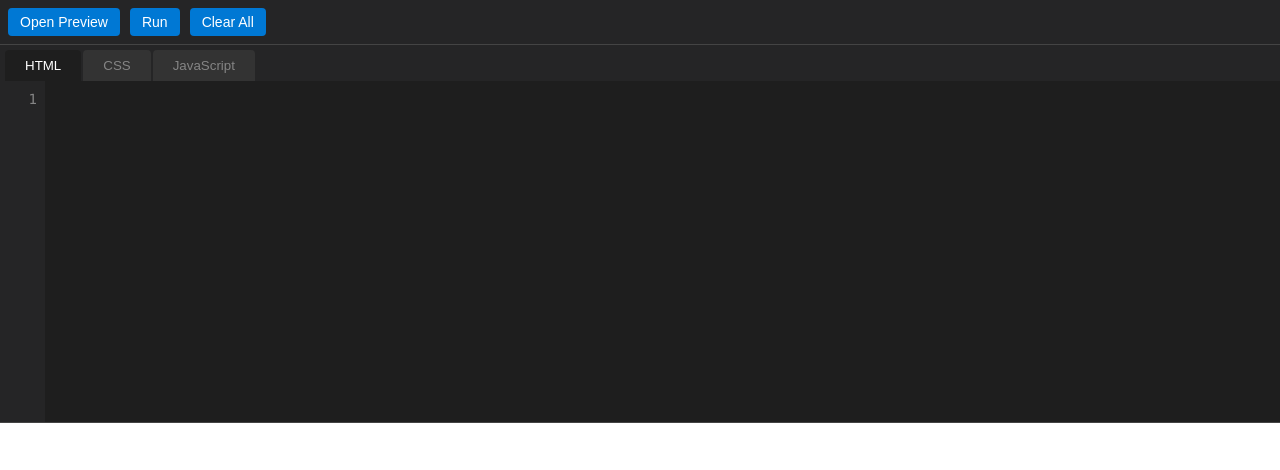
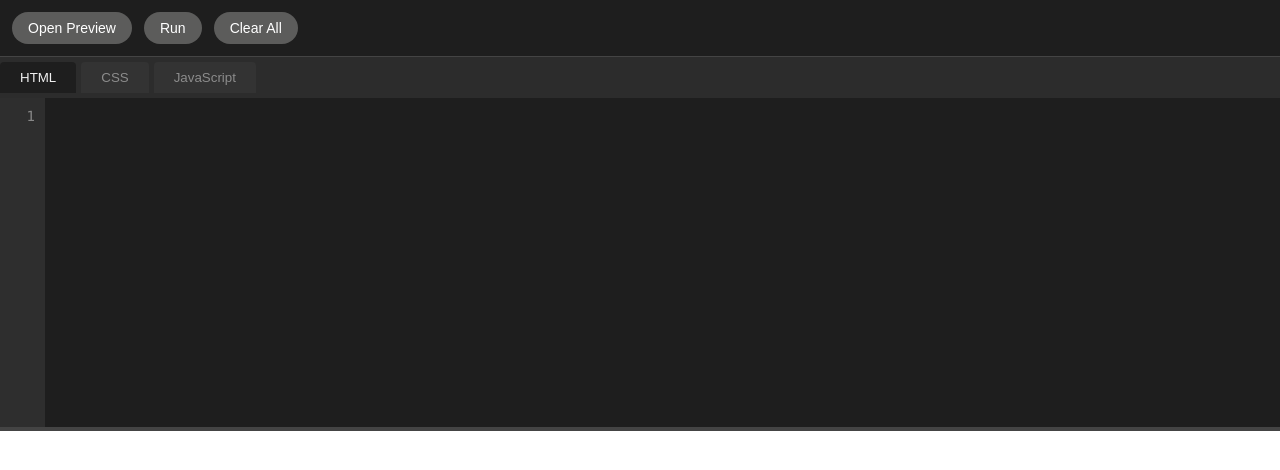
Before and after one commit to Patheticcs/HTML-Viewer, a plain HTML site: page index.html in a window 1280 px wide. Drawn offline with Linux system fonts and the light colour scheme.

Commit message:
Update index.html

```diff
--- a/index.html
+++ b/index.html
@@ -3,7 +3,13 @@
   <head>
     <meta charset="UTF-8">
     <meta name="viewport" content="width=device-width, initial-scale=1.0">
-    <title>Tabbed Code Editor</title>
+    <title>Synprev</title>
+    <meta name="description" content="Synprev simplifies web development by providing a real-time preview of HTML, CSS, and JavaScript code, helping both beginners and experienced developers experiment, learn, and troubleshoot with ease. Join us for a faster, smoother development experience.">
+    <meta property="og:title" content="Pathetic">
+    <meta property="og:image" content="/favicon">
+    <meta property="og:type" content="website">
+    <meta property="og:site_name" content="Synprev">
+    <meta property="og:locale" content="en_US">
     <style>
       * {
         box-sizing: border-box;
@@ -12,21 +18,42 @@
       }
 
       body {
-        font-family: Arial, sans-serif;
+        font-family: 'Segoe UI', Tahoma, Geneva, Verdana, sans-serif;
+        background: #1e1e1e;
+        color: #f1f1f1;
         height: 100vh;
         display: flex;
         flex-direction: column;
         overflow: hidden;
-        background: #1e1e1e;
-        color: white;
       }
 
       .toolbar {
-        padding: 8px;
         display: flex;
-        gap: 10px;
+        gap: 12px;
+        padding: 12px;
         border-bottom: 1px solid #444;
-        background: #252526;
+        align-items: center;
+        justify-content: flex-start;
+      }
+
+      .action-button {
+        padding: 8px 16px;
+        background-color: #5c5c5b;
+        color: white;
+        border: none;
+        border-radius: 100px;
+        cursor: pointer;
+        font-size: 14px;
+        transition: all 0.2s ease-in;
+      }
+
+      .action-button:hover {
+        background-color: #242424;
+      }
+
+      .action-button:active {
+        background: #5c5c5b;
+        transform: scale(0.98);
       }
 
       .main-content {
@@ -34,69 +61,69 @@
         flex-direction: column;
         flex: 1;
         overflow: hidden;
+        height: calc(100vh - 60px);
       }
 
       .code-section {
-        height: 50%;
-        position: relative;
-        background: #1e1e1e;
         display: flex;
         flex-direction: column;
-        min-height: 200px;
-        border-bottom: 1px solid #444;
+        flex: 1;
+        overflow: hidden;
+        border-bottom: 2px solid #444;
       }
 
       .tab-buttons {
         display: flex;
-        background: #252526;
-        padding: 5px 5px 0 5px;
+        background: #2c2c2c;
+        padding: 5px 0;
         overflow-x: auto;
         scrollbar-width: thin;
       }
 
       .tab-button {
+        background: #333;
+        color: #8c8c8c;
         padding: 8px 20px;
-        background: #333;
+        margin-right: 5px;
         border: none;
-        color: #858585;
+        border-radius: 4px 4px 0 0;
         cursor: pointer;
-        margin-right: 2px;
-        border-top-left-radius: 4px;
-        border-top-right-radius: 4px;
         white-space: nowrap;
+        transition: background 0.2s, color 0.2s;
       }
 
       .tab-button.active {
         background: #1e1e1e;
-        color: white;
+        color: #f0f0f0;
+      }
+
+      .tab-button:hover {
+        background: #444;
       }
 
       .editor-container {
+        display: flex;
         flex: 1;
         position: relative;
-        display: flex;
-        overflow: hidden;
       }
 
       .line-numbers {
-        padding: 10px 8px;
-        background: #252526;
-        color: #858585;
+        background-color: #2e2e2e;
+        color: #888;
         font-family: 'Consolas', monospace;
         font-size: 14px;
+        padding: 10px;
         text-align: right;
         user-select: none;
         min-width: 45px;
-        overflow-y: hidden;
       }
 
       textarea {
         flex: 1;
-        padding: 10px;
+        padding: 12px;
         font-family: 'Consolas', monospace;
         font-size: 14px;
-        line-height: 1.5;
-        color: #ffffff;
+        color: white;
         background: #1e1e1e;
         border: none;
         resize: none;
@@ -104,7 +131,7 @@
         white-space: pre;
         overflow-y: auto;
         scrollbar-width: thin;
-        scrollbar-color: #444 #1e1e1e;
+        transition: background 0.3s ease;
       }
 
       textarea::-webkit-scrollbar {
@@ -128,33 +155,14 @@
       .preview-section {
         flex: 1;
         background: white;
-        min-height: 200px;
+        overflow: hidden;
+        border-top: 2px solid #444;
       }
 
       #preview {
         width: 100%;
         height: 100%;
         border: none;
-        background: white;
-      }
-
-      .action-button {
-        padding: 6px 12px;
-        background: #0078D4;
-        border: none;
-        color: white;
-        border-radius: 4px;
-        cursor: pointer;
-        font-size: 14px;
-        transition: background-color 0.2s;
-      }
-
-      .action-button:hover {
-        background: #106EBE;
-      }
-
-      .action-button:active {
-        background: #005A9E;
       }
 
       @media (max-width: 600px) {
@@ -164,7 +172,7 @@
 
         .action-button {
           flex: 1;
-          min-width: 80px;
+          min-width: 100px;
         }
       }
     </style>
@@ -213,6 +221,7 @@
 
       function updatePreview() {
         const combinedHTML = `
+
 
 					<!DOCTYPE html>
 					<html>
@@ -283,6 +292,7 @@
         if (previewWindow) {
           const combinedHTML = `
 
+
 								<!DOCTYPE html>
 								<html>
 									<head>
@@ -303,14 +313,13 @@
       });
       document.getElementById('runBtn').addEventListener('click', updatePreview);
       document.getElementById('clearBtn').addEventListener('click', () => {
-        if (confirm('Are you sure you want to clear all code?')) {
+        // Remove confirmation prompt, just clear the code
         code.html = '';
         code.css = '';
         code.js = '';
         editor.value = code[currentLanguage];
         updateLineNumbers();
         updatePreview();
-        }
       });
       updateLineNumbers();
       updatePreview();
```
Lines whose indentation alone changed are shown as unchanged.
